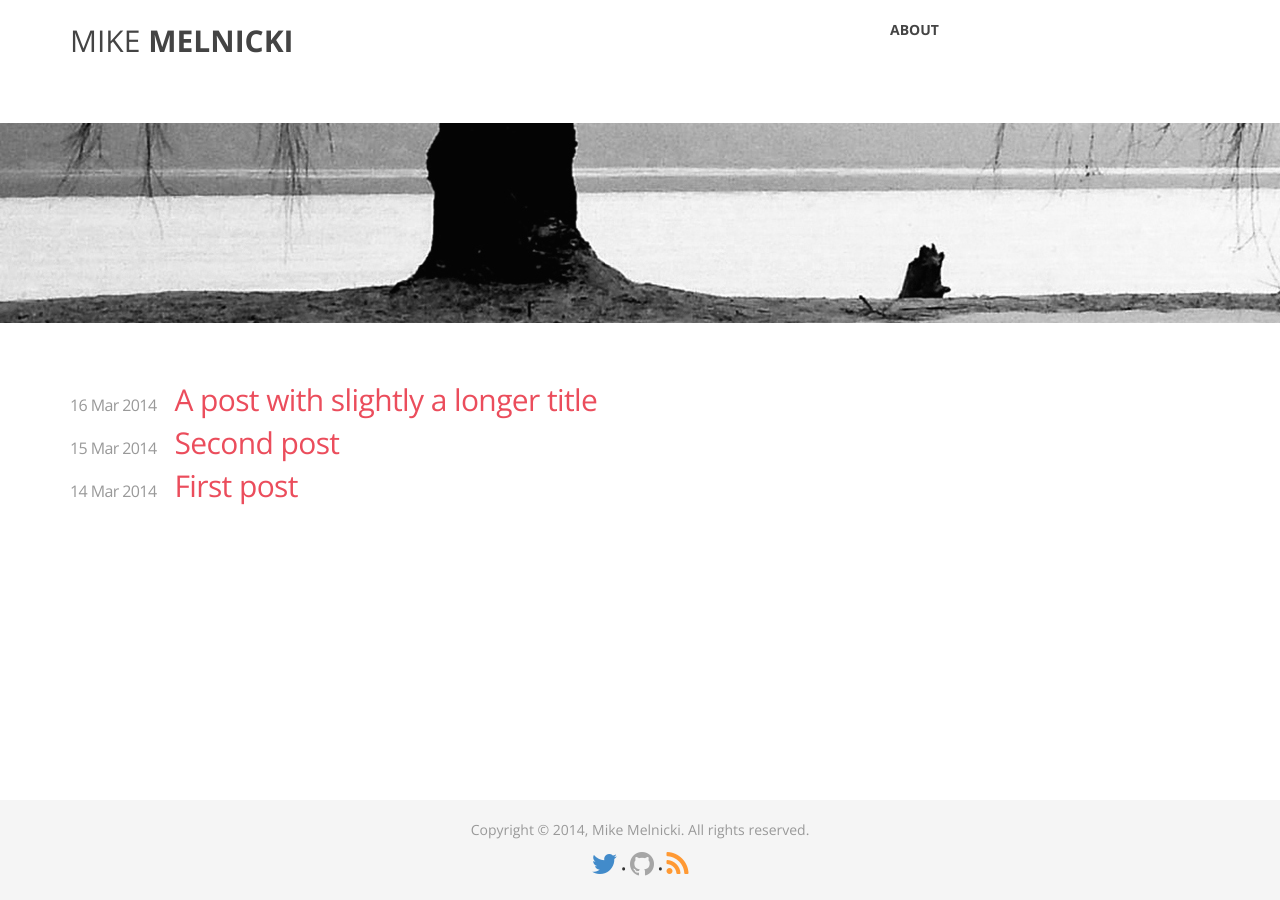
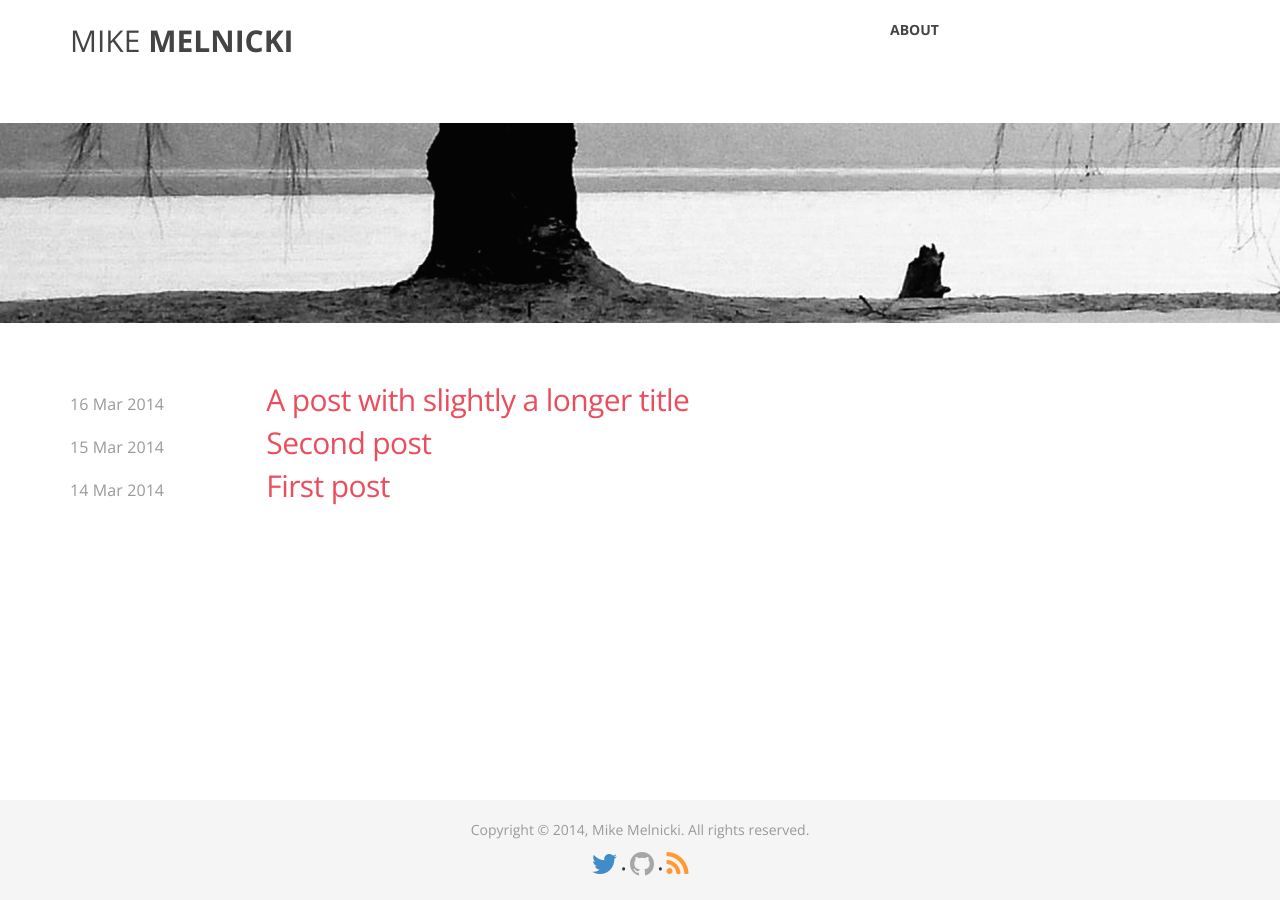
Before and after one commit to melnicki/melnicki.github.io, a Jekyll site: the page built from index.html, in a window 1280 px wide. Built offline with Jekyll 4.4.1, drawn with Linux system fonts in a browser that asks for light colours; nearby versions of some CDN libraries; Markdown is read by kramdown in place of the engine named in the settings; comment, search, counter and statistics services are not loaded.

Commit message:
Center the date on the index page for multi-line titles

```diff
--- a/css/styles.css
+++ b/css/styles.css
@@ -170,6 +170,13 @@
   font-weight: 300;
 }
 
+.center {
+  display: inline-block;
+  vertical-align: middle;
+  float: none;
+  margin-right:-4px;
+}
+
 
 /*
  * Blog posts
--- a/index.html
+++ b/index.html
@@ -8,12 +8,11 @@
     {% for post in site.posts %}
       {% unless post.draft %}
         <div class="row">
-          <div class="col-xs-12">
+          <div class="col-xs-2 meta center">
+            <time pubdate datetime="{{ post.date | date: "%Y-%d-%B" }}" title="{{ post.date | date_to_string }}">{{ post.date | date_to_string }}</time>
+          </div>
+          <div class="col-xs-10 center">
             <h2 class="index-title">
-              <small class="meta">
-                <time pubdate datetime="{{ post.date | date: "%Y-%d-%B" }}" title="{{ post.date | date_to_string }}">{{ post.date | date_to_string }}</time>
-              </small>
-              &nbsp;
               <a href="{{ post.url }}" rel="prefetch">{{ post.title }}</a>
             </h2>
           </div>
```
